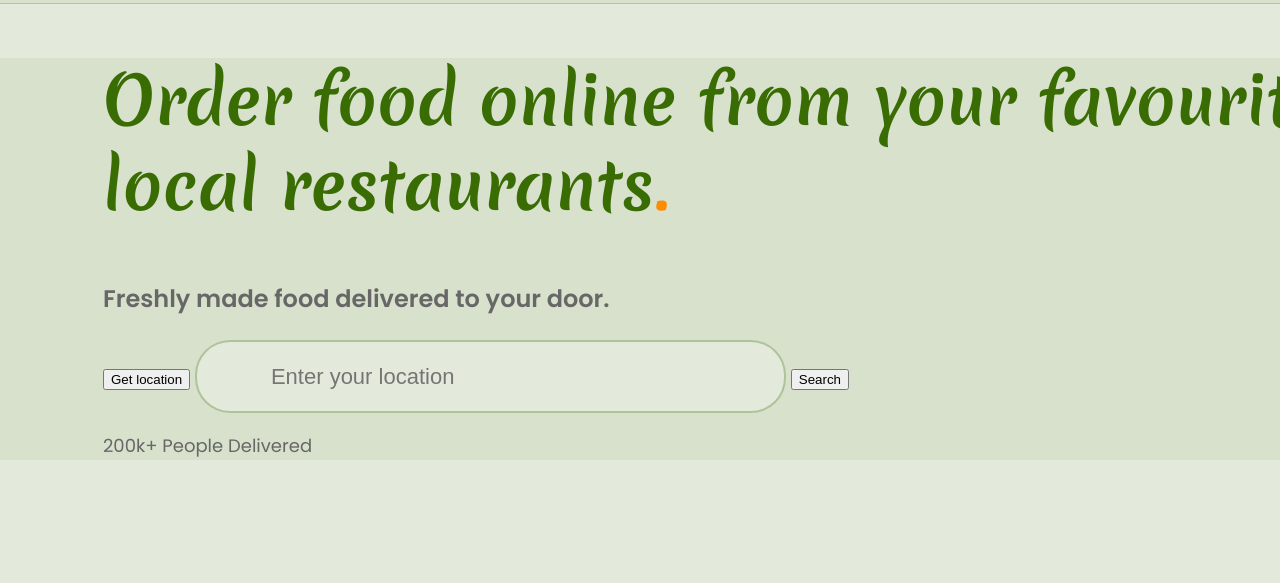
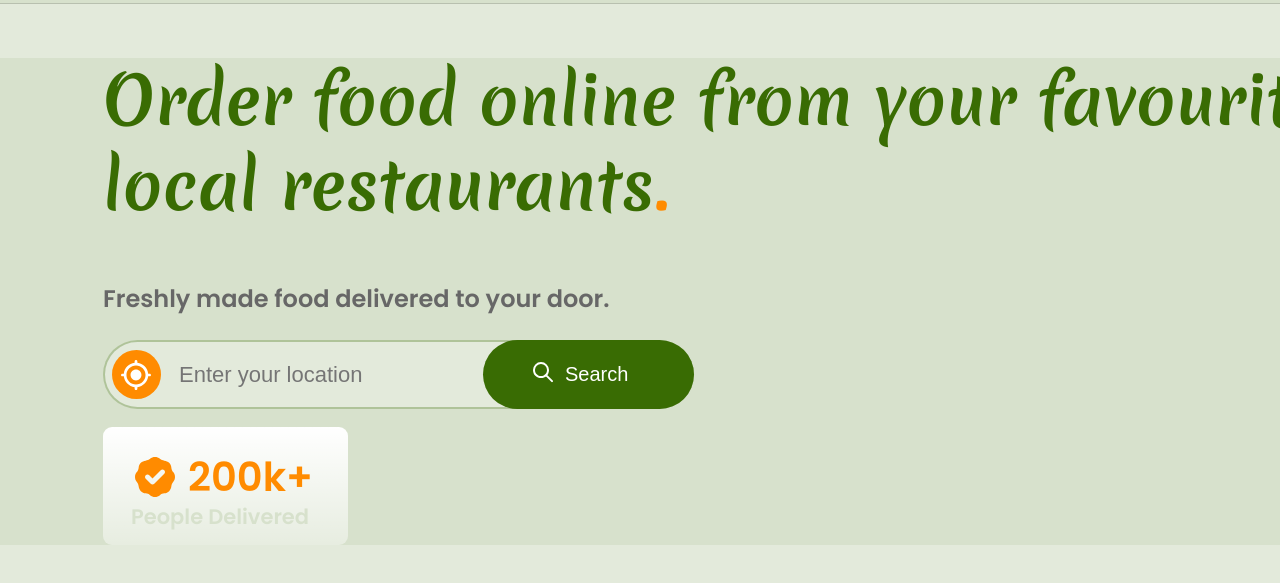
Before and after one commit to Anechua/FoodTime, a website: page index.html in a window 1280 px wide. Shown: the part 91-674 px from the top of the page. Drawn offline with Linux system fonts and the light colour scheme.

Commit message:
Добавляет стилизацию лейбла

```diff
--- a/index.html
+++ b/index.html
@@ -51,10 +51,10 @@
           <h2 class="banner__title">Order food online from your favourite local restaurants</h2>
           <p class="banner__description">Freshly made food delivered to your door.</p>
           <form class="banner__search" action="#" method="post">
-            <button type="button">Get location</button>
+            <button class="banner__location" type="button" aria-label="Get location"></button>
             <label class="visually-hidden" for="location">Enter your location</label>
             <input class="banner__input" id="location" type="text" name="location" placeholder="Enter your location">
-            <button type="submit">Search</button>
+            <button class="button banner__button" type="submit">Search</button>
           </form>
           <p class="banner__label">
             <span class="banner__number">200k+</span>
--- a/styles/blocks/banner.scss
+++ b/styles/blocks/banner.scss
@@ -25,12 +25,88 @@
   font-weight: 600;
 }
 
+.banner__search {
+  position: relative;
+  display: inline-block;
+}
+
 .banner__input {
   background-color: rgba(255, 255, 255, 0.3);
   border: 2px solid rgba(57, 108, 3, 0.3);
   border-radius: 35px;
   font-size: 22px;
   line-height: 37px;
-  padding: 16px 225px 16px 74px;
+  padding: 14px 225px 14px 74px;
+}
 
+.banner__location {
+  width: 49px;
+  height: 49px;
+  position: absolute;
+  background-image: url("../images/location_button.svg");
+  background-repeat: no-repeat;
+  background-size: 49px 49px;
+  border: none;
+  background-color: transparent;
+  top: 10px;
+  left: 9px;
 }
+
+.banner__button {
+  border: none;
+  width: 211px;
+  height: 100%;
+  position: absolute;
+  right: 0;
+  top: 0;
+  font-size: 22px;
+  line-height: 38px;
+  padding-block: 15px;
+  display: flex;
+  gap: 8px;
+  align-items: center;
+}
+
+.banner__button::before {
+  content: "";
+  display: block;
+  width: 24px;
+  height: 24px;
+  background-image: url("../images/search.svg");
+  background-repeat: no-repeat;
+}
+
+.banner__label {
+  width: 245px;
+  height: 118px;
+  background: linear-gradient(180deg, #FFFFFF 0%, rgba(255, 255, 255, 0.4) 100%);
+  border-radius: 9px;
+  padding: 24px 28px 18px 28px;
+  box-sizing: border-box;
+}
+
+.banner__number {
+  font-size: 40px;
+  line-height: 52px;
+  font-weight: 700;
+  color:#FF8B00;
+  display: flex;
+  align-items: center;
+}
+
+.banner__number::before {
+  content: "";
+  display: inline-block;
+  width: 40px;
+  height: 40px;
+  background-image: url("../images/tick.svg");
+  background-repeat: no-repeat;
+  margin-inline: 4px 13px;
+}
+
+.banner__info {
+  font-weight: 600;
+  font-size: 21px;
+  line-height: 27px;
+  color: #D7E1CC;
+}
```
Also changed, not shown: images/location_button.svg (renamed from images/location button.svg), styles/styles.css, styles/styles.scss (line endings or trailing spaces).
